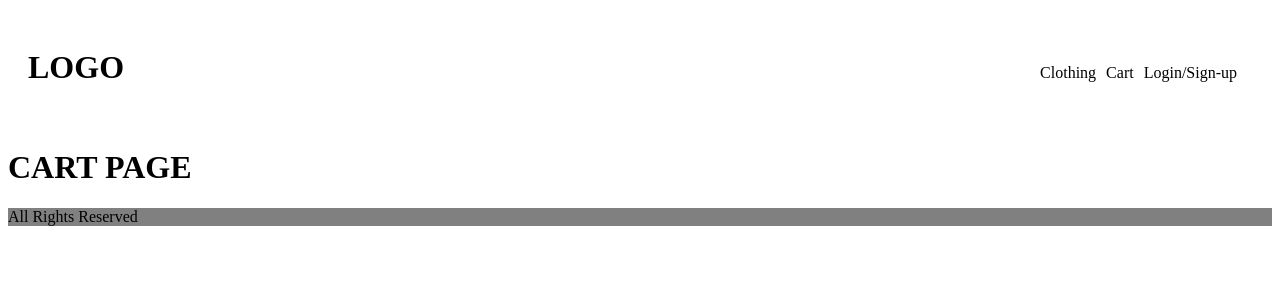
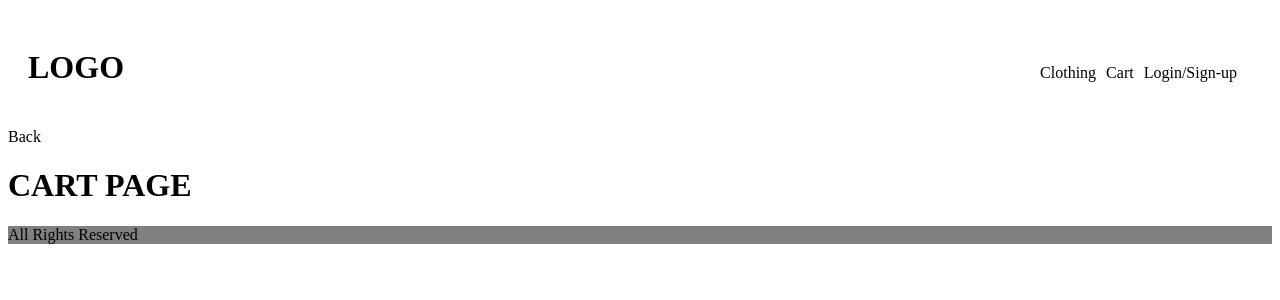
Before and after one commit to Gabrielcruz1/crows-fe, a React (Create React App) app: page /cart in a window 1280 px wide. Shown: the top 300 px of the page. Built offline with nearby package versions, Linux system fonts and the light colour scheme.

Commit message:
Back link added to cart page

```diff
--- a/src/pages/CartPage.jsx
+++ b/src/pages/CartPage.jsx
@@ -1,8 +1,10 @@
 import React from "react";
+import { Link } from 'react-router-dom'
 
 const CartPage = () => {
     return (
         <div>
+            <Link to={'/home'}>Back</Link>
             <h1>CART PAGE</h1>
         </div>
     )
```
